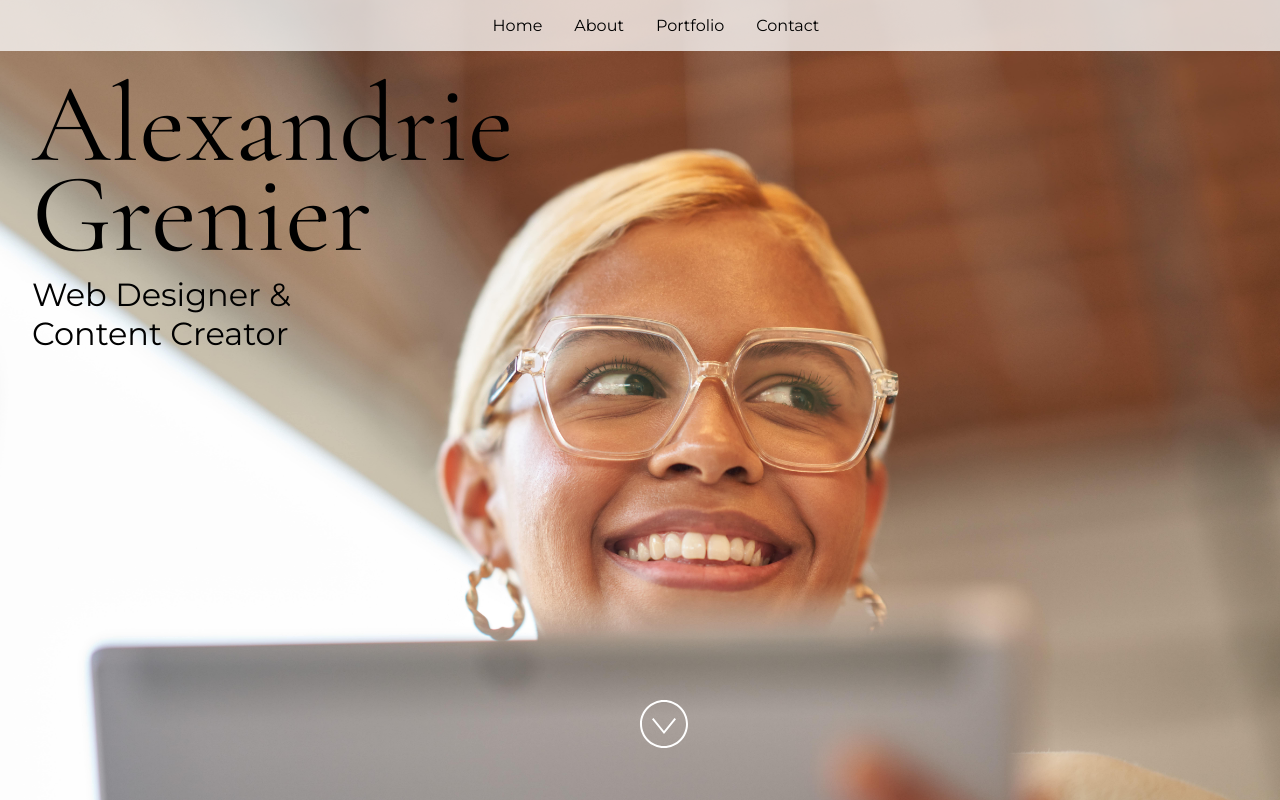
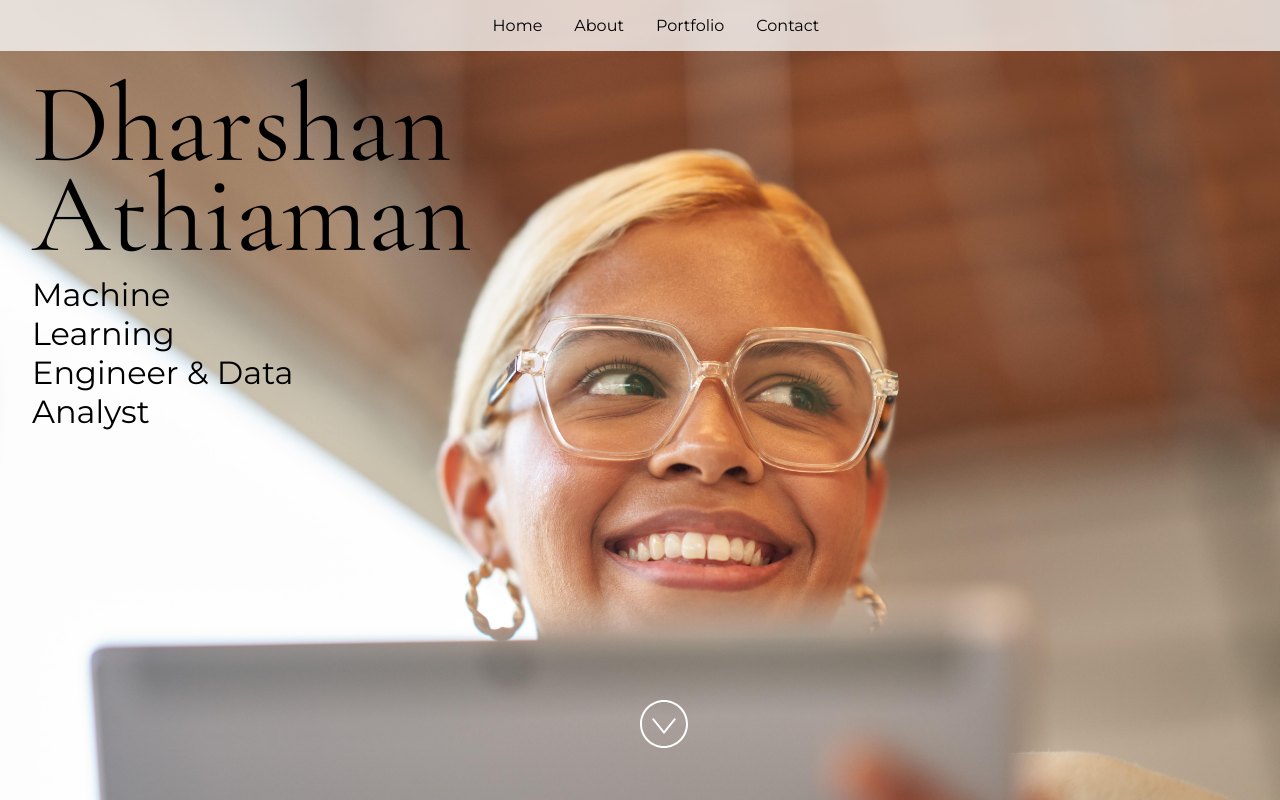
Before and after one commit to iDharshan/MLSA-Portfolio, a React (Vite) app: page / in a window 1280 px wide. Built offline with nearby package versions, Linux system fonts and the light colour scheme.

Commit message:
Edited Site Props

```diff
--- a/src/App.jsx
+++ b/src/App.jsx
@@ -24,15 +24,15 @@ import "./styles.css";
  * If you don't have one of the social sites listed, leave it as an empty string.
  */
 const siteProps = {
-  name: "Alexandrie Grenier",
-  title: "Web Designer & Content Creator",
-  email: "alex@example.com",
-  gitHub: "microsoft",
-  instagram: "microsoft",
-  linkedIn: "satyanadella",
+  name: "Dharshan Athiaman",
+  title: "Machine Learning Engineer & Data Analyst",
+  email: "dharshanathi21@gmail.com",
+  gitHub: "iDharshan",
+  instagram: "racporium",
+  linkedIn: "idharshan",
   medium: "",
-  twitter: "microsoft",
-  youTube: "Code",
+  twitter: "",
+  youTube: "algorebels",
 };
 
 const primaryColor = "#4E567E";
```
